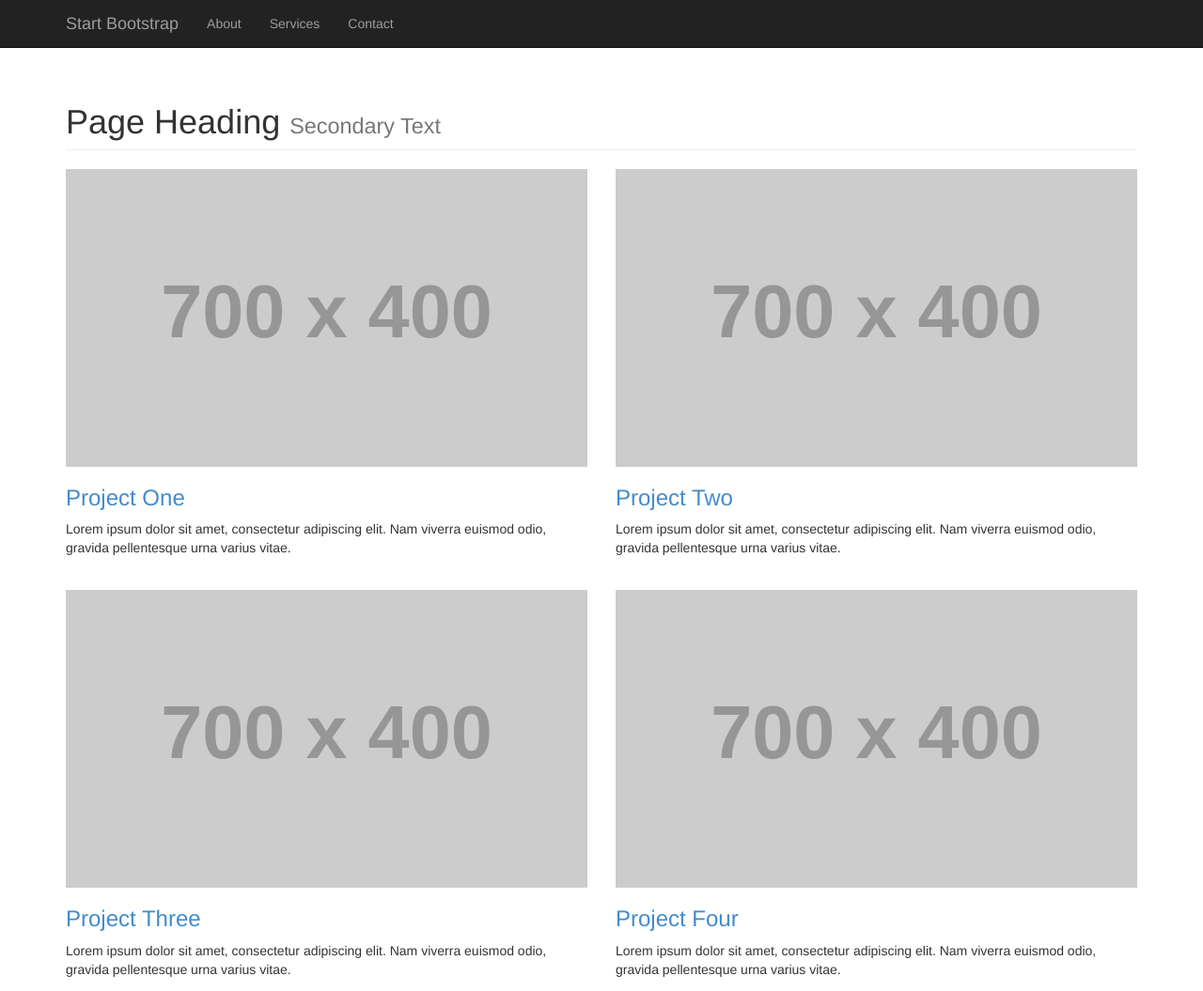
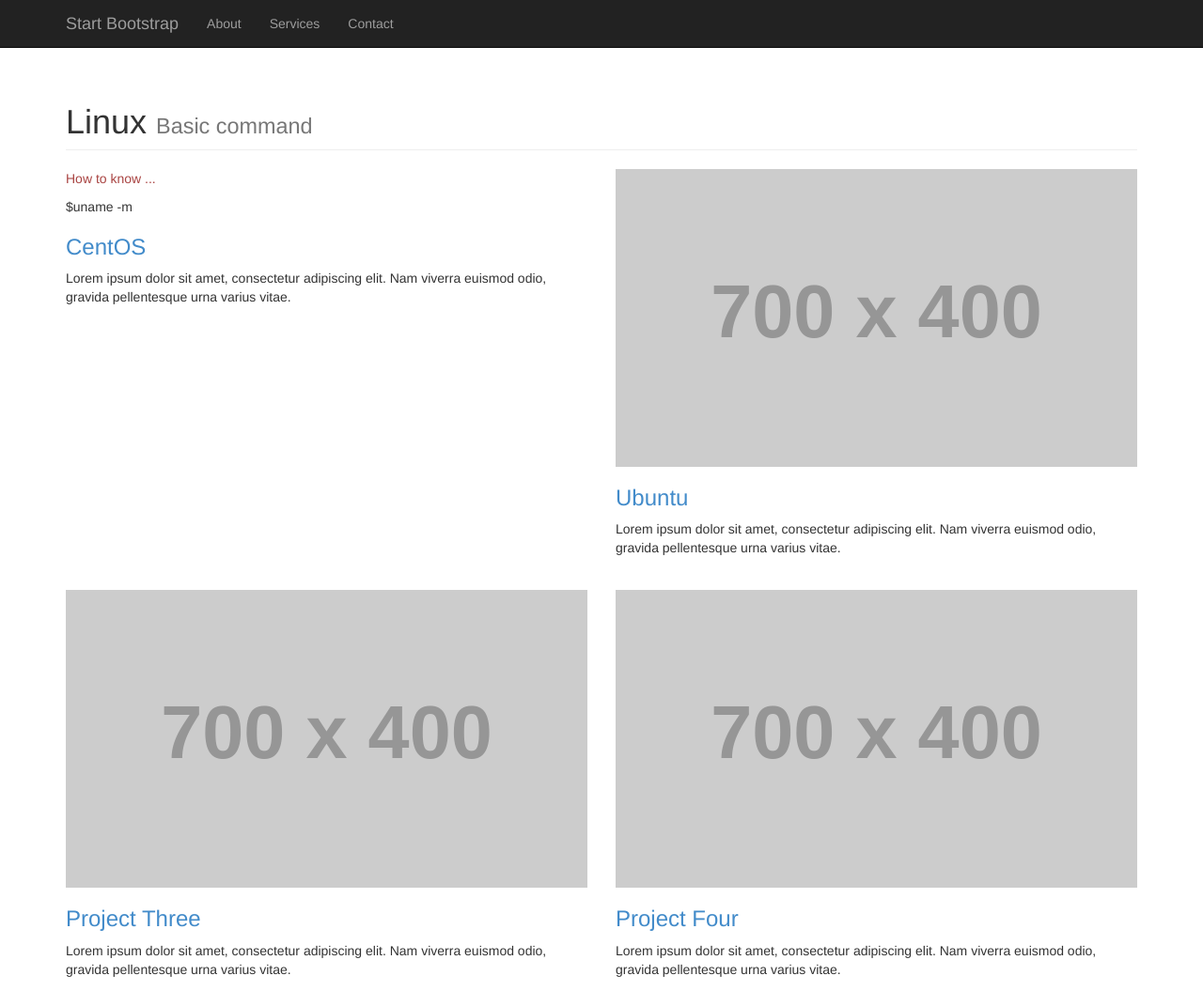
Before and after one commit to njosephef/njosephef.github.io, a plain HTML site: page linux/index.html in a window 1280 px wide. Shown: the top 1055 px of the page at 94% size. Drawn offline with Linux system fonts and the light colour scheme; placeholder pictures from the web are drawn by us.

```diff
--- a/linux/index.html
+++ b/linux/index.html
@@ -66,8 +66,8 @@
         <!-- Page Header -->
         <div class="row">
             <div class="col-lg-12">
-                <h1 class="page-header">Page Heading
-                    <small>Secondary Text</small>
+                <h1 class="page-header">Linux
+                    <small>Basic command</small>
                 </h1>
             </div>
         </div>
@@ -76,11 +76,12 @@
         <!-- Projects Row -->
         <div class="row">
             <div class="col-md-6 portfolio-item">
-                <a href="#">
-                    <img class="img-responsive" src="http://placehold.it/700x400" alt="">
-                </a>
+                    <div style="width: 700; height: 400">
+                    <p class="text-danger"> How to know ...</p>
+<p>$uname -m </p></div>
+
                 <h3>
-                    <a href="#">Project One</a>
+                    <a href="#">CentOS</a>
                 </h3>
                 <p>Lorem ipsum dolor sit amet, consectetur adipiscing elit. Nam viverra euismod odio, gravida pellentesque urna varius vitae.</p>
             </div>
@@ -89,7 +90,7 @@
                     <img class="img-responsive" src="http://placehold.it/700x400" alt="">
                 </a>
                 <h3>
-                    <a href="#">Project Two</a>
+                    <a href="#">Ubuntu</a>
                 </h3>
                 <p>Lorem ipsum dolor sit amet, consectetur adipiscing elit. Nam viverra euismod odio, gravida pellentesque urna varius vitae.</p>
             </div>
```
